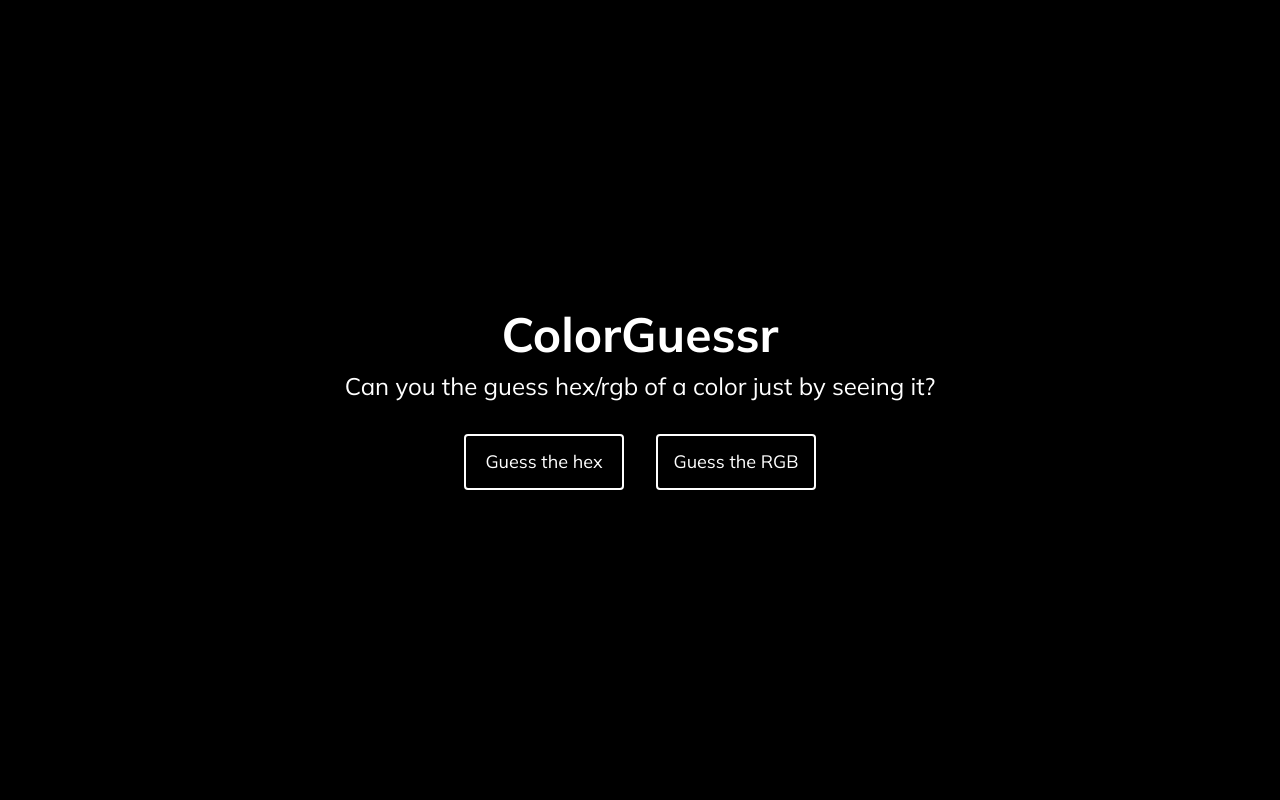
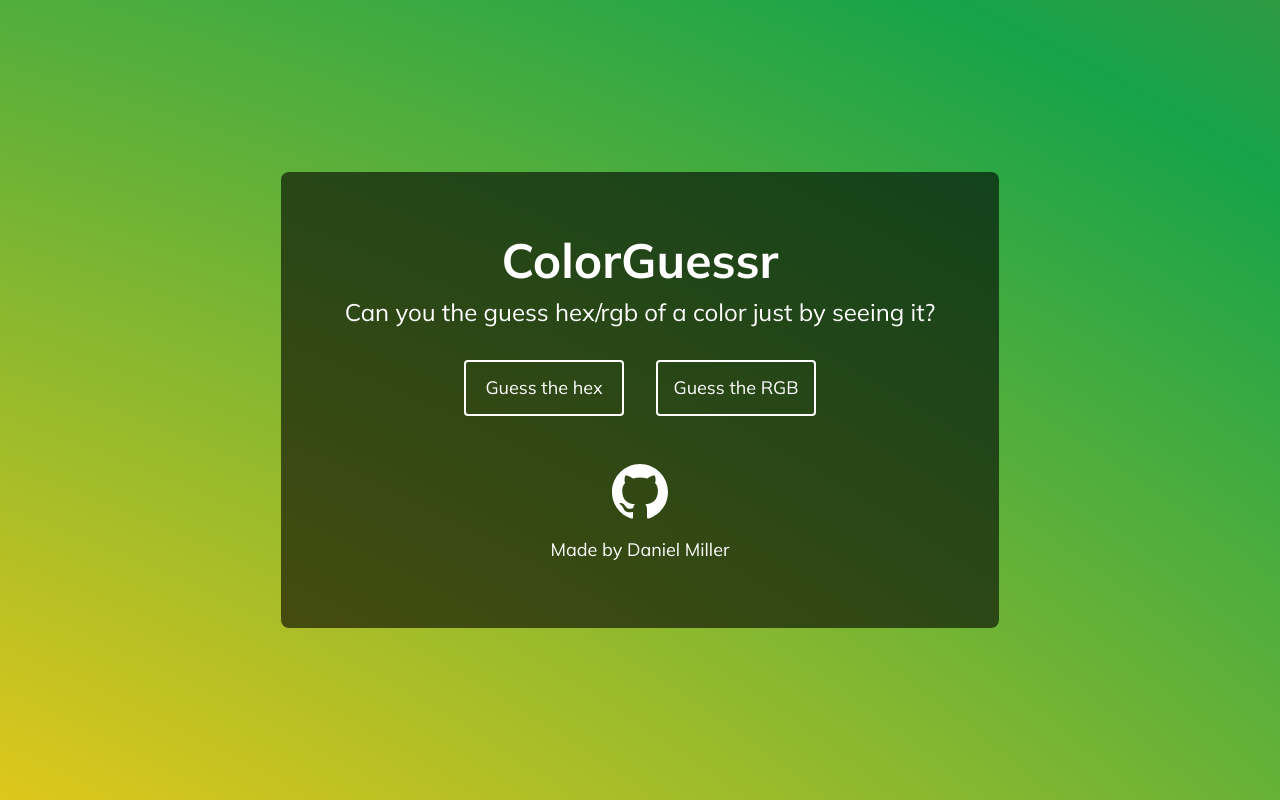
Before and after one commit to syntheit/colorguessr, a Next.js app: page / in a window 1280 px wide. Built offline with nearby package versions, Linux system fonts and the light colour scheme.

Commit message:
Added Github icon and credit

```diff
--- a/pages/index.tsx
+++ b/pages/index.tsx
@@ -1,4 +1,5 @@
 import { NextPage } from "next";
+import Link from "next/link";
 import { useState } from "react";
 import { Button } from "../components/Button/Button";
 import { Game_Hex } from "../components/Game/Game_Hex";
@@ -13,17 +14,16 @@ const Home: NextPage<Props> = () => {
   // use zustand to manage game states
 
   return (
-    <div className="flex items-center justify-center h-full bg-black">
+    <div className="flex items-center justify-center h-full gradientAnimation">
       {selectedHex && <Game_Hex />}
       {selectedRGB && <Game_RGB />}
       {!selectedHex && !selectedRGB && (
-        <div className="flex items-center flex-col text-white">
+        <div className="flex items-center flex-col text-white bg-black/60 p-16 rounded-lg">
           <h1 className="text-5xl font-bold mb-3">ColorGuessr</h1>
           <p className="text-2xl mb-8">
             Can you the guess hex/rgb of a color just by seeing it?
           </p>
-          {/* buttons for hex, rgb, etc */}
-          <div className="flex">
+          <div className="flex mb-12">
             <Button
               label="Guess the hex"
               onClick={() => setSelectedHex(true)}
@@ -34,7 +34,15 @@ const Home: NextPage<Props> = () => {
               onClick={() => setSelectedRGB(true)}
               className="ml-4"
             />
-          </div>{" "}
+          </div>
+          <Link href="https://www.github.com/syntheit/colorguessr">
+            <svg className="w-14 h-14 text-white hoverOpacity mb-4">
+              <use href={`/icons/github.svg#github`} />
+            </svg>
+          </Link>
+          <Link href="https://www.matv.io">
+            <h4 className="text-lg hoverOpacity">Made by Daniel Miller</h4>
+          </Link>
         </div>
       )}
     </div>
```
